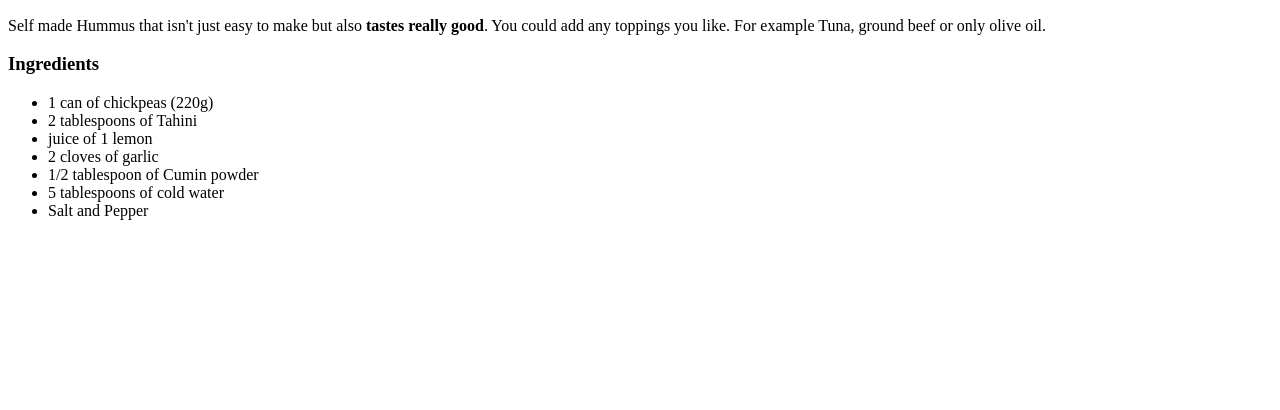
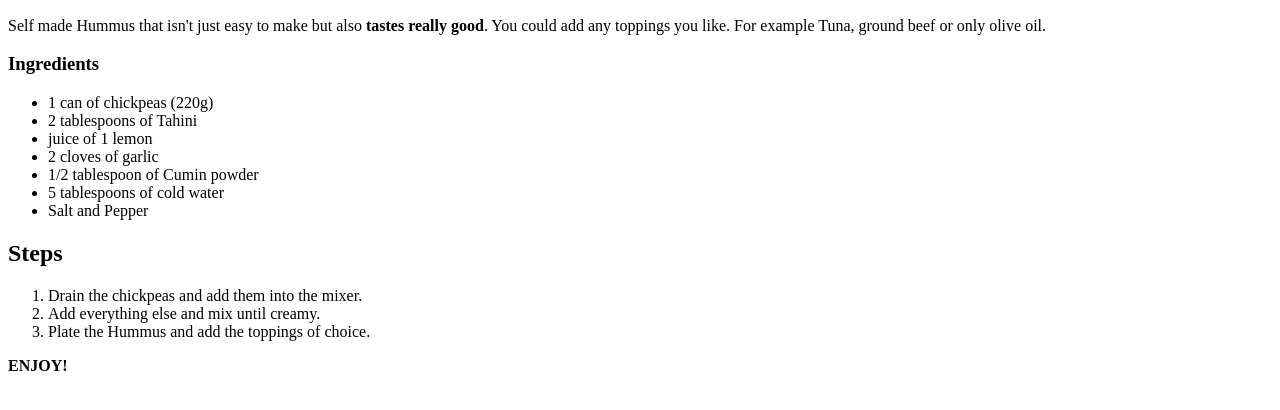
Before and after one commit to Alpo007/odin-recipes, a plain HTML site: page recipes/hummus.html in a window 1280 px wide. Shown: the part 182-592 px from the top of the page. Drawn offline with Linux system fonts and the light colour scheme.

Commit message:
add Steps to descripe how to make Hummus

```diff
--- a/recipes/hummus.html
+++ b/recipes/hummus.html
@@ -9,7 +9,7 @@
     <body>
         <h1>Hummus</h1>
         <p><a href="../index.html">Home</a></p>
-        <img src="../images/hummus.jpg" alt="Delicious looking Hummus with pieces of bread around" height="550" width="400">
+        <img src="../images/hummus.jpg" alt="Delicious looking Hummus with pieces of bread around" height="550" width="450">
 
         <h2>Description</h2>
         <p>Self made Hummus that isn't just easy to make but also <strong>tastes really good</strong>. You could add any toppings you like. For example Tuna, ground beef or only olive oil.</p>
@@ -24,5 +24,13 @@
             <li>5 tablespoons of cold water</li>
             <li>Salt and Pepper</li>
         </ul>
+
+        <h2>Steps</h2>
+        <ol>
+            <li>Drain the chickpeas and add them into the mixer.</li>
+            <li>Add everything else and mix until creamy.</li>
+            <li>Plate the Hummus and add the toppings of choice.</li>
+        </ol>
+        <p><strong>ENJOY!</strong></p>
     </body>
 </html>
```
